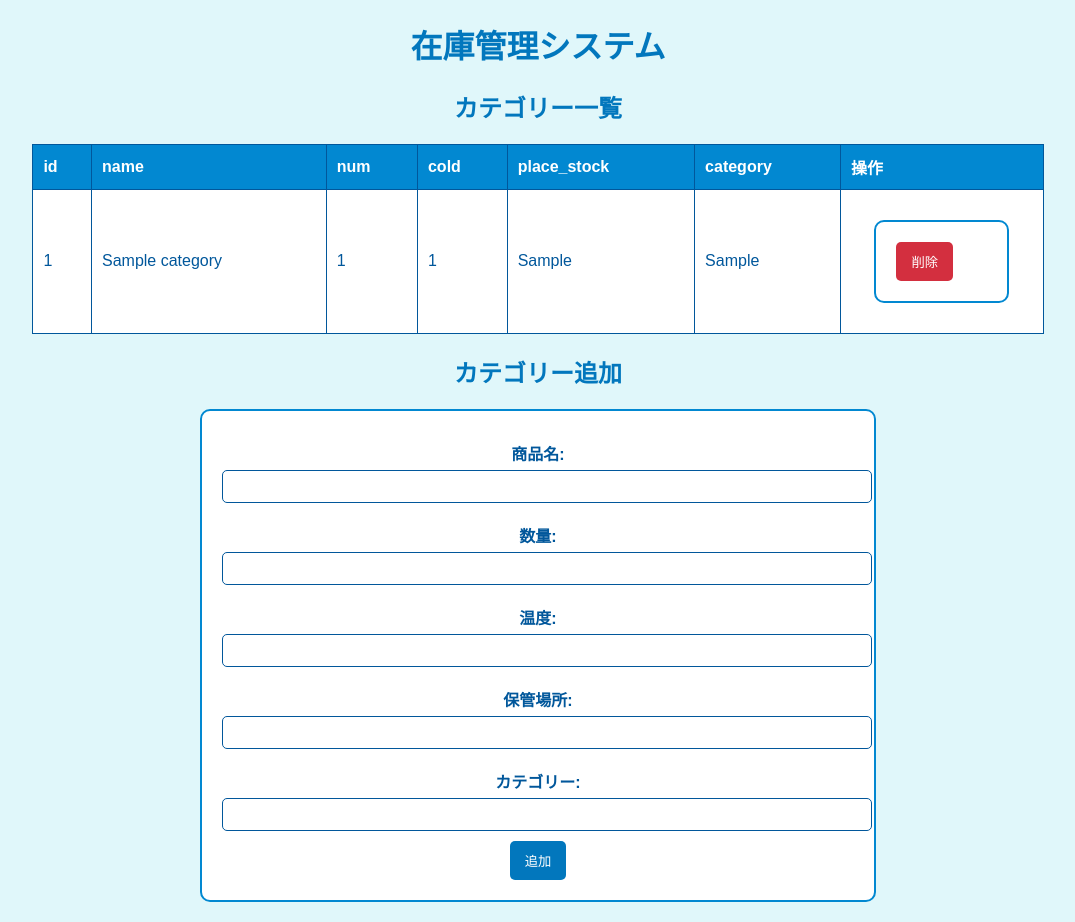
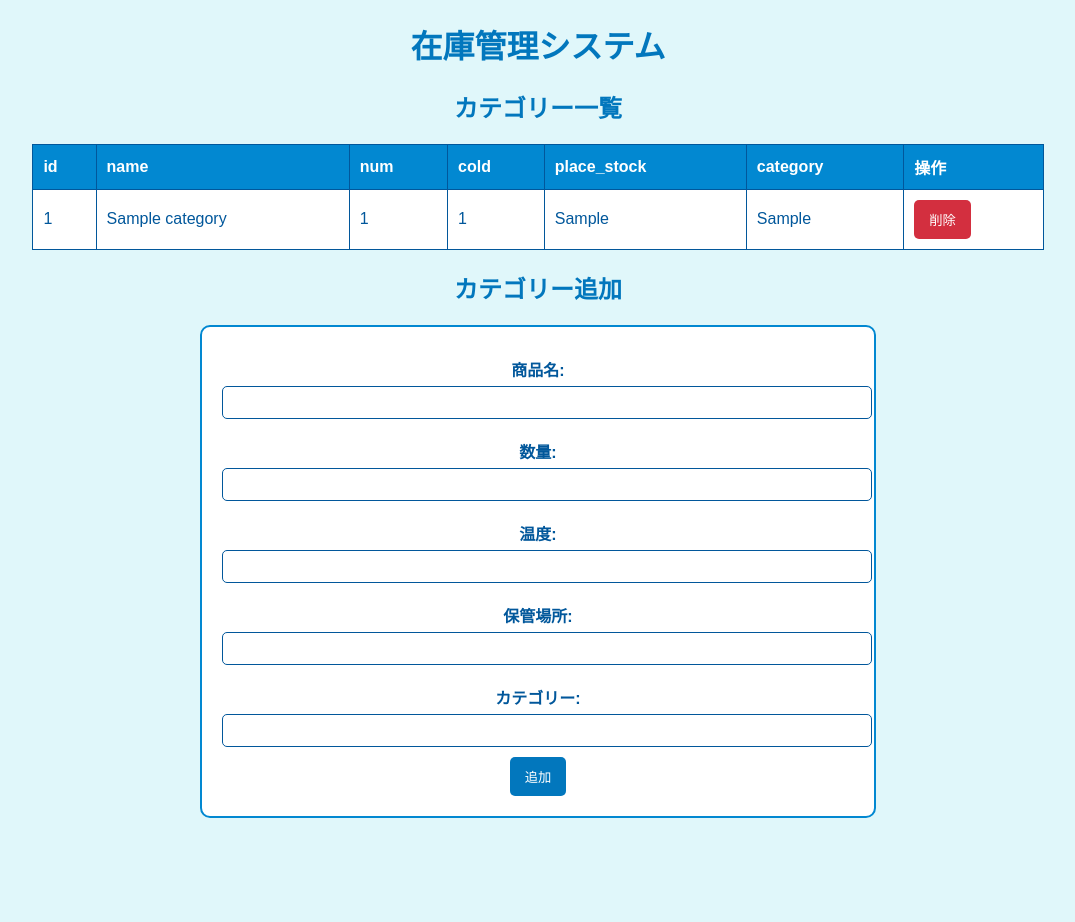
Before and after one commit to Yu-7777/kitHack, a Flask app: page /index in a window 1280 px wide. Shown: the whole page, without its empty margins (102-1177 px from the left). After the commit the page ends 818 px from the top, so only its background shows below. Run offline with Flask 3, Linux system fonts and the light colour scheme; tables that the repository leaves empty hold one stand-in row (values such as "Sample post").

Commit message:
削除ボタンのhtmlを追加_1

```diff
--- a/templates/index.html
+++ b/templates/index.html
@@ -95,9 +95,7 @@
                     <td>{{ value }}</td>
                 {% endfor %}
                 <td>
-                    <form action="{{ url_for('delete_category', id=row['id']) }}" method="post">
-                        <button type="submit" class="btn btn-delete">削除</button>
-                    </form>
+                    <button type="submit" class="btn btn-delete">削除</button>
                 </td>
             </tr>
         {% endfor %}
```
